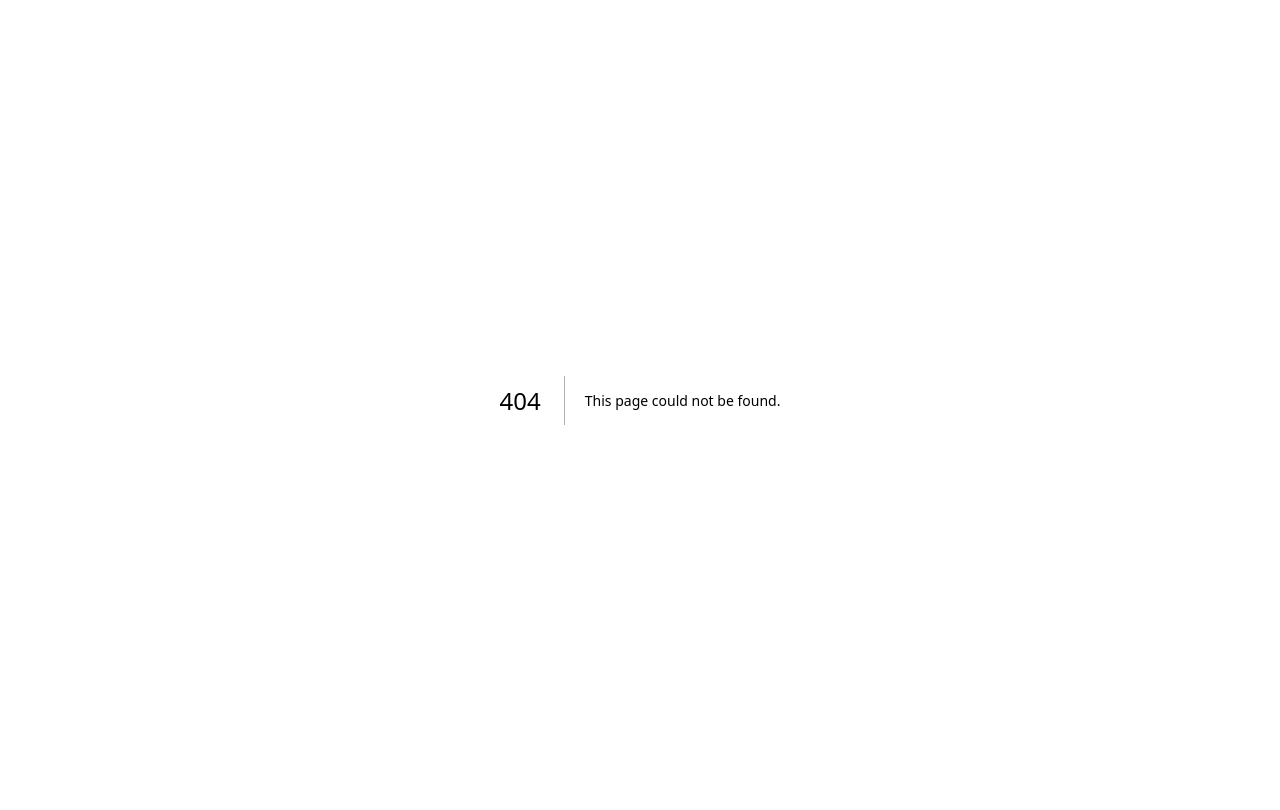
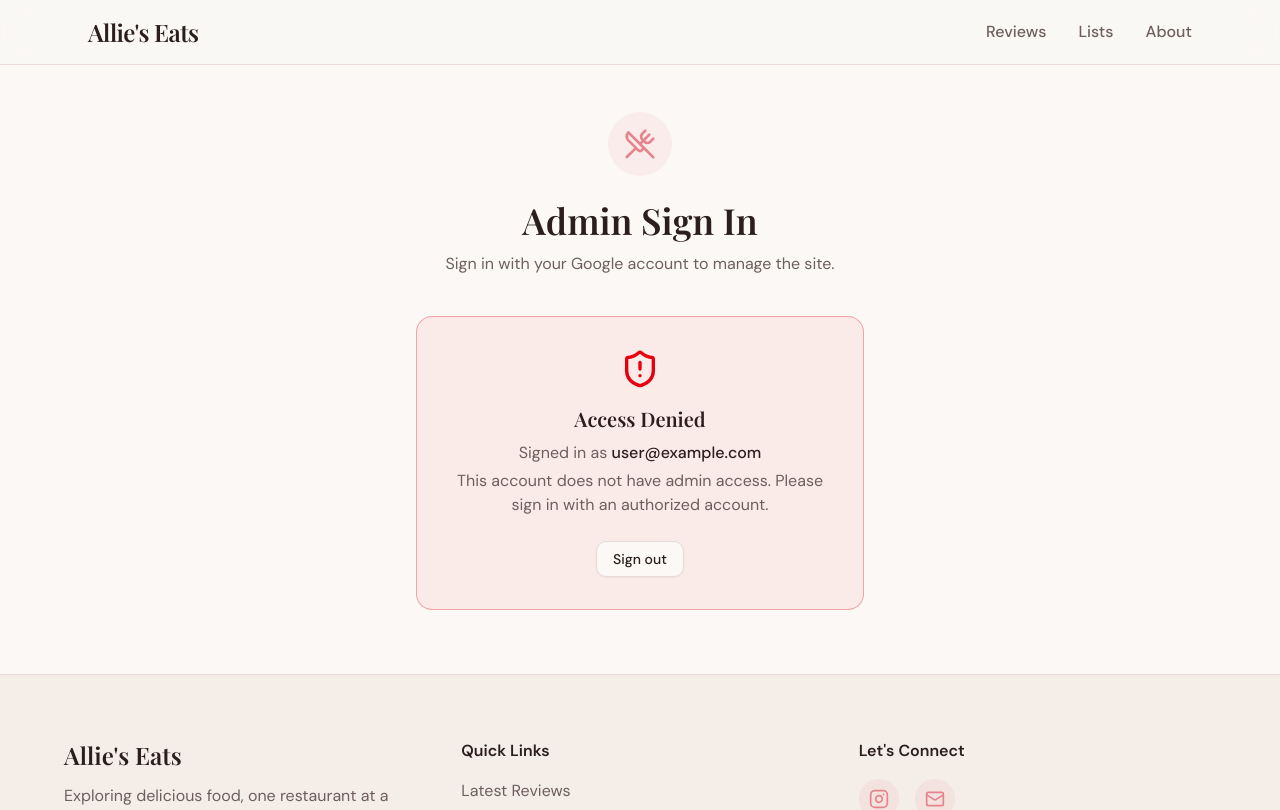
Before and after one commit to MatthewDavidJordan/allieseats, a Next.js app: page /admin in a window 1280 px wide. Before the commit this address had no page. Shown: the top 810 px of the page. Built offline with nearby package versions, Linux system fonts and the light colour scheme; no server answers; sample sign-in values are in the browser's storage; a web font is replaced by a local one.

Commit message:
added auth on admin pages

```diff
--- /dev/null
+++ b/app/admin/layout.tsx
@@ -0,0 +1,48 @@
+"use client"
+
+import { type ReactNode } from "react"
+import { usePathname, useRouter } from "next/navigation"
+import { useEffect } from "react"
+import { Loader2 } from "lucide-react"
+import { AuthProvider, useAuth } from "@/lib/auth-context"
+
+function AdminGuard({ children }: { children: ReactNode }) {
+  const { user, loading, isAuthorized } = useAuth()
+  const pathname = usePathname()
+  const router = useRouter()
+
+  const isSignInPage = pathname === "/admin"
+
+  useEffect(() => {
+    if (loading) return
+    // If not on the sign-in page and not authenticated+authorized, redirect
+    if (!isSignInPage && (!user || !isAuthorized)) {
+      router.replace("/admin")
+    }
+  }, [loading, user, isAuthorized, isSignInPage, router])
+
+  // On the sign-in page, always render (it handles its own states)
+  if (isSignInPage) return <>{children}</>
+
+  // While loading, show a spinner
+  if (loading) {
+    return (
+      <div className="min-h-screen bg-background flex items-center justify-center">
+        <Loader2 className="w-8 h-8 text-primary animate-spin" />
+      </div>
+    )
+  }
+
+  // Not authorized — don't render children (redirect is in-flight)
+  if (!user || !isAuthorized) return null
+
+  return <>{children}</>
+}
+
+export default function AdminLayout({ children }: { children: ReactNode }) {
+  return (
+    <AuthProvider>
+      <AdminGuard>{children}</AdminGuard>
+    </AuthProvider>
+  )
+}
--- /dev/null
+++ b/app/admin/page.tsx
@@ -0,0 +1,76 @@
+"use client"
+
+import { useEffect } from "react"
+import { useRouter } from "next/navigation"
+import { Loader2, LogIn, ShieldAlert, UtensilsCrossed } from "lucide-react"
+import { Button } from "@/components/ui/button"
+import { Header } from "@/components/header"
+import { Footer } from "@/components/footer"
+import { useAuth } from "@/lib/auth-context"
+
+export default function AdminSignInPage() {
+  const { user, loading, isAuthorized, signIn, signOut } = useAuth()
+  const router = useRouter()
+
+  // If already authenticated + authorized, redirect to admin reviews
+  useEffect(() => {
+    if (!loading && user && isAuthorized) {
+      router.replace("/admin/reviews")
+    }
+  }, [loading, user, isAuthorized, router])
+
+  return (
+    <div className="min-h-screen bg-background">
+      <Header />
+
+      <main className="pt-28 pb-16 px-6">
+        <div className="max-w-md mx-auto text-center">
+          <div className="flex justify-center mb-6">
+            <div className="w-16 h-16 rounded-full bg-primary/10 flex items-center justify-center">
+              <UtensilsCrossed className="w-8 h-8 text-primary" />
+            </div>
+          </div>
+
+          <h1 className="font-serif text-3xl md:text-4xl font-semibold text-foreground mb-3">
+            Admin Sign In
+          </h1>
+          <p className="text-muted-foreground mb-10">
+            Sign in with your Google account to manage the site.
+          </p>
+
+          {loading ? (
+            <div className="flex flex-col items-center justify-center py-12">
+              <Loader2 className="w-8 h-8 text-primary animate-spin mb-4" />
+              <p className="text-muted-foreground">Checking authentication...</p>
+            </div>
+          ) : user && !isAuthorized ? (
+            /* Authenticated but NOT authorized */
+            <div className="rounded-2xl border border-destructive/30 bg-destructive/5 p-8">
+              <ShieldAlert className="w-10 h-10 text-destructive mx-auto mb-4" />
+              <h2 className="font-serif text-xl font-semibold text-foreground mb-2">
+                Access Denied
+              </h2>
+              <p className="text-muted-foreground mb-1">
+                Signed in as <span className="font-medium text-foreground">{user.email}</span>
+              </p>
+              <p className="text-muted-foreground mb-6">
+                This account does not have admin access. Please sign in with an authorized account.
+              </p>
+              <Button variant="outline" onClick={signOut}>
+                Sign out
+              </Button>
+            </div>
+          ) : !user ? (
+            /* Not authenticated */
+            <Button size="lg" onClick={signIn} className="gap-2">
+              <LogIn className="w-5 h-5" />
+              Sign in with Google
+            </Button>
+          ) : null}
+        </div>
+      </main>
+
+      <Footer />
+    </div>
+  )
+}
--- a/app/admin/settings/page.tsx
+++ b/app/admin/settings/page.tsx
@@ -3,7 +3,7 @@
 import { useState, useEffect, useRef } from "react"
 import Link from "next/link"
 import Image from "next/image"
-import { ArrowLeft, Upload, Save, Loader2, ExternalLink, ImageIcon } from "lucide-react"
+import { ArrowLeft, Upload, Save, Loader2, ExternalLink, ImageIcon, LogOut } from "lucide-react"
 import { Header } from "@/components/header"
 import { Footer } from "@/components/footer"
 import { Button } from "@/components/ui/button"
@@ -15,8 +15,10 @@ import {
   uploadProfileImage,
 } from "@/lib/firebase-settings"
 import type { SiteSettings } from "@/lib/firebase-settings"
+import { useAuth } from "@/lib/auth-context"
 
 export default function AdminSettingsPage() {
+  const { user, signOut } = useAuth()
   const [loading, setLoading] = useState(true)
   const [saving, setSaving] = useState(false)
   const [error, setError] = useState<string | null>(null)
@@ -215,6 +217,22 @@ export default function AdminSettingsPage() {
                   )}
                 </Button>
               </div>
+
+              {/* Sign Out */}
+              <div className="bg-card rounded-2xl border border-border p-6 flex items-center justify-between">
+                <div>
+                  <p className="text-base font-semibold">Sign Out</p>
+                  {user?.email && (
+                    <p className="text-sm text-muted-foreground mt-1">
+                      Signed in as {user.email}
+                    </p>
+                  )}
+                </div>
+                <Button variant="outline" onClick={signOut}>
+                  <LogOut className="w-4 h-4 mr-2" />
+                  Sign out
+                </Button>
+              </div>
             </div>
           )}
         </div>
--- a/components/image-carousel.tsx
+++ b/components/image-carousel.tsx
@@ -2,6 +2,7 @@
 
 import { useState, useEffect, useCallback, useRef } from "react"
 import Image from "next/image"
+import { ChevronLeft, ChevronRight } from "lucide-react"
 
 interface ImageCarouselProps {
   images: string[]
@@ -80,6 +81,34 @@ export function ImageCarousel({
         ))}
       </div>
 
+      {/* Arrow navigation — hidden on mobile, visible on md+ */}
+      {count > 1 && (
+        <>
+          <button
+            onClick={() => {
+              goTo(current - 1)
+              setPaused(true)
+              setTimeout(() => setPaused(false), autoScrollInterval)
+            }}
+            className="absolute left-3 top-1/2 -translate-y-1/2 z-10 hidden md:flex w-10 h-10 rounded-full bg-background/80 backdrop-blur-sm items-center justify-center text-foreground hover:bg-background transition-colors shadow-sm"
+            aria-label="Previous image"
+          >
+            <ChevronLeft className="w-5 h-5" />
+          </button>
+          <button
+            onClick={() => {
+              goTo(current + 1)
+              setPaused(true)
+              setTimeout(() => setPaused(false), autoScrollInterval)
+            }}
+            className="absolute right-3 top-1/2 -translate-y-1/2 z-10 hidden md:flex w-10 h-10 rounded-full bg-background/80 backdrop-blur-sm items-center justify-center text-foreground hover:bg-background transition-colors shadow-sm"
+            aria-label="Next image"
+          >
+            <ChevronRight className="w-5 h-5" />
+          </button>
+        </>
+      )}
+
       {/* Dot indicators */}
       {count > 1 && (
         <div className="absolute bottom-4 left-1/2 -translate-x-1/2 flex items-center gap-2">
--- /dev/null
+++ b/lib/auth-context.tsx
@@ -0,0 +1,65 @@
+"use client"
+
+import { createContext, useContext, useEffect, useState, type ReactNode } from "react"
+import {
+  onAuthStateChanged,
+  signInWithPopup,
+  signOut as firebaseSignOut,
+  GoogleAuthProvider,
+  type User,
+} from "firebase/auth"
+import { auth } from "./firebase"
+
+const ADMIN_EMAILS = (process.env.NEXT_PUBLIC_ADMIN_EMAILS ?? "")
+  .split(",")
+  .map((e) => e.trim().toLowerCase())
+  .filter(Boolean)
+
+interface AuthState {
+  user: User | null
+  loading: boolean
+  isAuthorized: boolean
+  signIn: () => Promise<void>
+  signOut: () => Promise<void>
+}
+
+const AuthContext = createContext<AuthState>({
+  user: null,
+  loading: true,
+  isAuthorized: false,
+  signIn: async () => {},
+  signOut: async () => {},
+})
+
+export function AuthProvider({ children }: { children: ReactNode }) {
+  const [user, setUser] = useState<User | null>(null)
+  const [loading, setLoading] = useState(true)
+
+  useEffect(() => {
+    const unsubscribe = onAuthStateChanged(auth, (firebaseUser) => {
+      setUser(firebaseUser)
+      setLoading(false)
+    })
+    return unsubscribe
+  }, [])
+
+  const isAuthorized =
+    !!user?.email && ADMIN_EMAILS.includes(user.email.toLowerCase())
+
+  const signIn = async () => {
+    const provider = new GoogleAuthProvider()
+    await signInWithPopup(auth, provider)
+  }
+
+  const signOut = async () => {
+    await firebaseSignOut(auth)
+  }
+
+  return (
+    <AuthContext.Provider value={{ user, loading, isAuthorized, signIn, signOut }}>
+      {children}
+    </AuthContext.Provider>
+  )
+}
+
+export const useAuth = () => useContext(AuthContext)
--- a/lib/firebase.ts
+++ b/lib/firebase.ts
@@ -1,6 +1,7 @@
 import { initializeApp, getApps } from "firebase/app"
 import { getFirestore } from "firebase/firestore"
 import { getStorage } from "firebase/storage"
+import { getAuth } from "firebase/auth"
 
 const firebaseConfig = {
   apiKey: process.env.NEXT_PUBLIC_FIREBASE_API_KEY,
@@ -15,3 +16,4 @@ const app = getApps().length === 0 ? initializeApp(firebaseConfig) : getApps()[0
 
 export const db = getFirestore(app)
 export const storage = getStorage(app)
+export const auth = getAuth(app)
```
Also changed, not shown: 2 other files (tests, documents, lock files or other folders).
